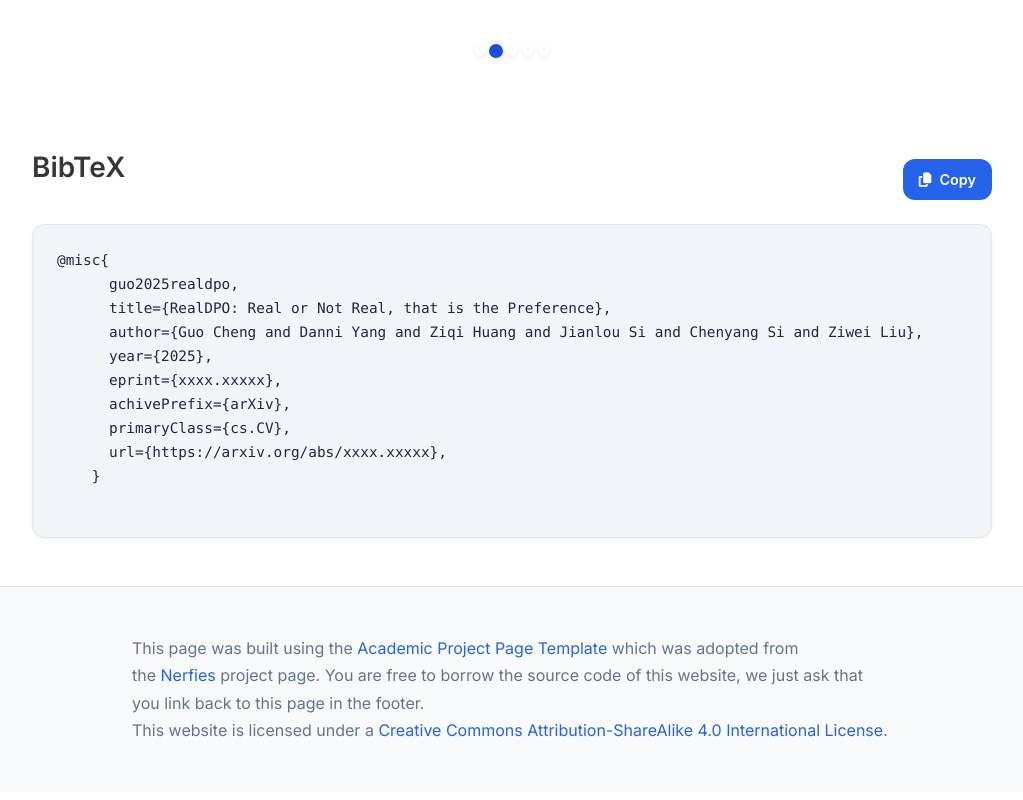
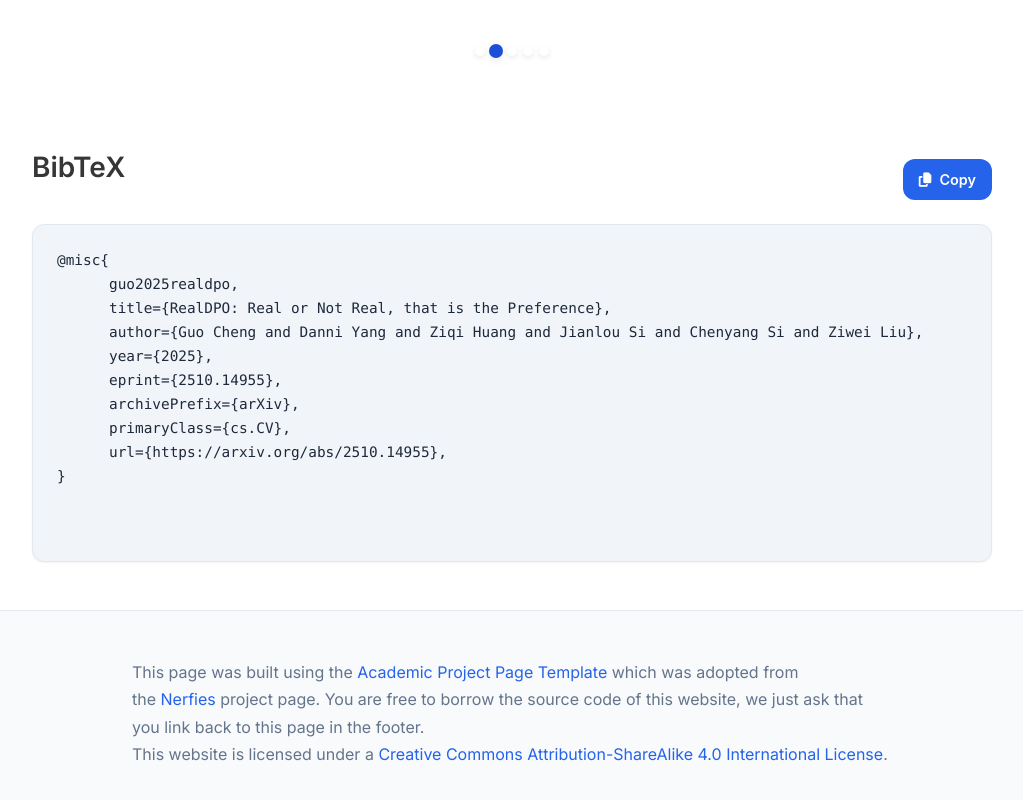
Before and after one commit to Vchitect/RealDPO-Project, a plain HTML site: page index.html in a window 1280 px wide. Shown: the part 5602-6402 px from the top of the page, without its empty margins (128-1151 px from the left). Drawn offline with nearby package versions, Linux system fonts and the light colour scheme; some icons are missing.

Commit message:
Update index.html

```diff
--- a/index.html
+++ b/index.html
@@ -464,11 +464,12 @@ Quantitative Comparisons with baselines and reward-based methods via VBench-I2V,
       title={RealDPO: Real or Not Real, that is the Preference},
       author={Guo Cheng and Danni Yang and Ziqi Huang and Jianlou Si and Chenyang Si and Ziwei Liu},
       year={2025},
-      eprint={xxxx.xxxxx},
-      achivePrefix={arXiv},
+      eprint={2510.14955},
+      archivePrefix={arXiv},
       primaryClass={cs.CV},
-      url={https://arxiv.org/abs/xxxx.xxxxx},
-    }
+      url={https://arxiv.org/abs/2510.14955},
+}
+
 
 </code></pre>
     </div>
```
